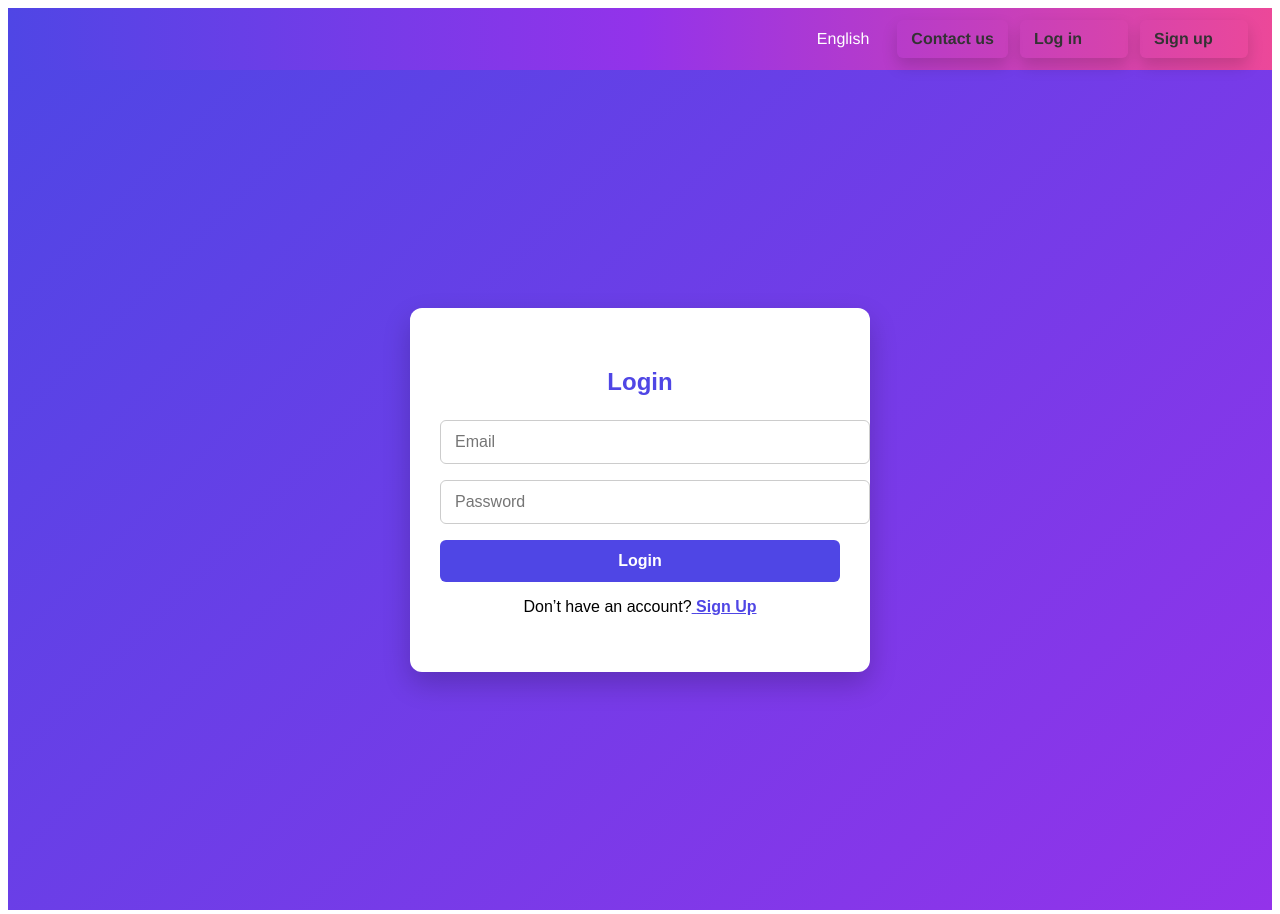
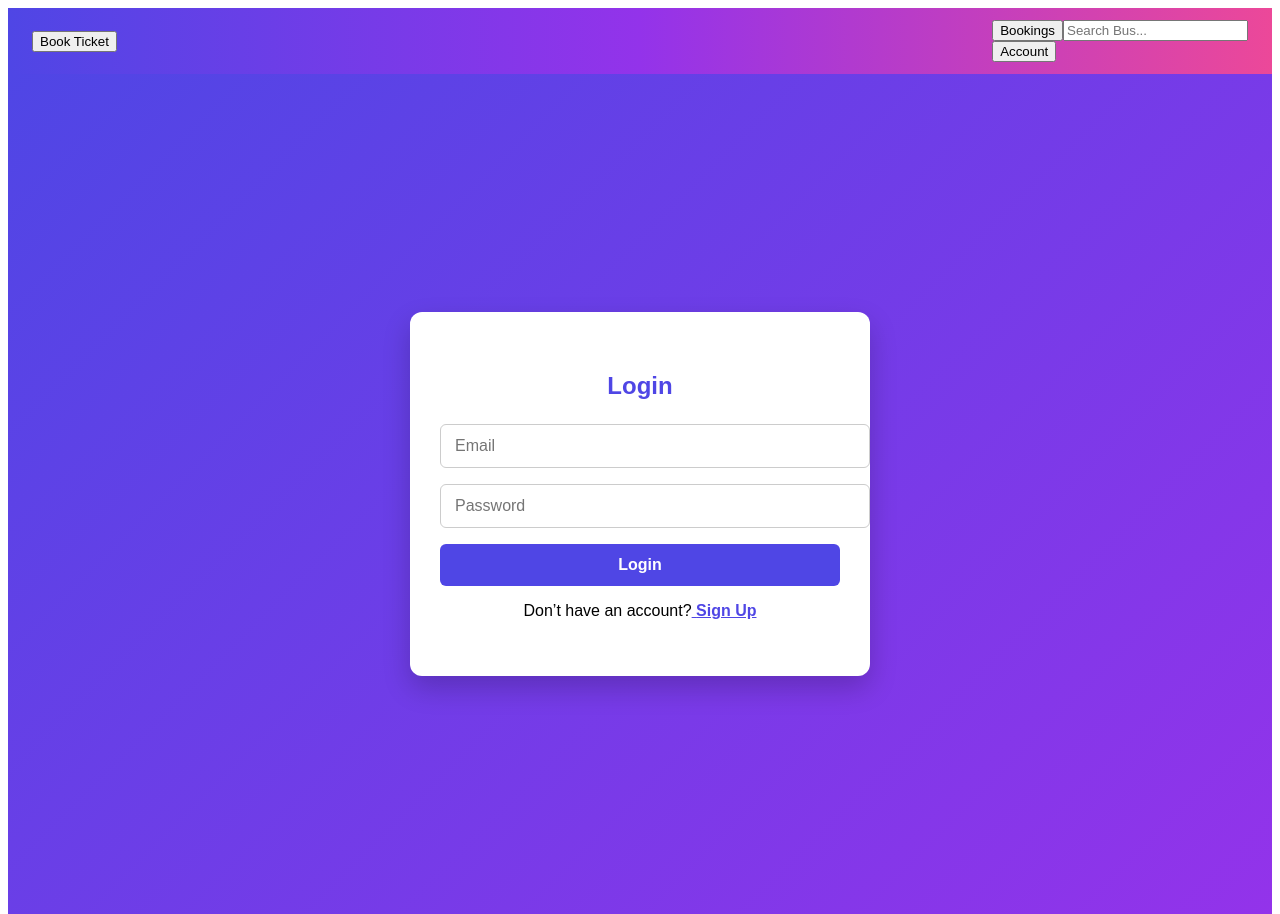
Before and after one commit to Mohitkumar2217/Bus_Transport, a React (Vite) app in the folder frontend/: page /login in a window 1280 px wide. Built offline with nearby package versions, Linux system fonts and the light colour scheme.

Commit message:
updated forntend

```diff
--- a/frontend/src/App.jsx
+++ b/frontend/src/App.jsx
@@ -1,20 +1,38 @@
-import React from "react";
+import React, { useRef, useState } from "react";
 import { BrowserRouter as Router, Routes, Route } from "react-router-dom";
 import Navbar from "./components/Navbar";
 import MapView from "./components/MapView";
 import BusList from "./components/BusList";
+import BookingForm from "./components/BookingForm";
+import Bookings from "./components/Bookings";
 import Login from "./components/Login";
 import Signup from "./components/Signup";
 import ProtectedRoute from "./components/ProtectedRoute";
-import AuthProvider from "./context/AuthContext";
+import AuthProvider, { AuthContext } from "./context/AuthContext";
 import "./App.css";
 import BannerImage from "./assets/banner.png"; // your banner image
 
 export default function App() {
+  const bookingRef = useRef(null);
+  const [bookings, setBookings] = useState([]);
+
+  // Called when user submits the booking form
+  const handleSearchBus = (bookingData) => {
+    // Here you can make API call to search bus or just add to bookings
+    setBookings((prev) => [...prev, bookingData]);
+    alert("Bus search submitted!");
+  };
+
+  const scrollToBooking = () => {
+    if (bookingRef.current) {
+      bookingRef.current.scrollIntoView({ behavior: "smooth" });
+    }
+  };
+
   return (
     <AuthProvider>
       <Router>
-        <Navbar />
+        <Navbar scrollToBooking={scrollToBooking} />
 
         <Routes>
           <Route path="/login" element={<Login />} />
@@ -34,6 +52,17 @@ export default function App() {
                   </div>
 
                   <main className="main">
+                    {/* Booking Form */}
+                    <section ref={bookingRef} className="booking-section">
+                      <BookingForm onSearch={handleSearchBus} />
+                    </section>
+
+                    {/* Bookings List */}
+                    <aside className="sidebar">
+                      <Bookings bookings={bookings} />
+                    </aside>
+
+                    {/* Map & Live Bus List */}
                     <section id="map" className="map-section">
                       <MapView />
                     </section>
--- a/frontend/src/components/BookingForm.jsx
+++ b/frontend/src/components/BookingForm.jsx
@@ -1,38 +1,49 @@
 import React, { useState, useContext } from "react";
-import axios from "axios";
 import { AuthContext } from "../context/AuthContext";
-import { API_URL } from "../config";
 
-export default function BookingForm({ bus }) {
-  const { token } = useContext(AuthContext);
-  const [seatNumber, setSeatNumber] = useState("");
-  const [message, setMessage] = useState("");
+export default function BookingForm({ onSearch }) {
+  const { user } = useContext(AuthContext);
+  const [from, setFrom] = useState("");
+  const [to, setTo] = useState("");
+  const [date, setDate] = useState("");
+  const [showAuthModal, setShowAuthModal] = useState(false);
 
-  const handleBooking = async (e) => {
-    e.preventDefault();
-    try {
-      const res = await axios.post(
-        `${API_URL}/api/booking/book`,
-        { busId: bus.id, routeId: bus.routeId, seatNumber },
-        { headers: { Authorization: `Bearer ${token}` } }
-      );
-      setMessage(res.data.message);
-    } catch (err) {
-      setMessage(err.response?.data?.message || "Booking failed");
+  const handleSearch = () => {
+    if (!user) {
+      setShowAuthModal(true);
+      return;
     }
+    onSearch({ from, to, date });
   };
 
   return (
-    <form onSubmit={handleBooking}>
+    <div className="booking-form">
+      <h2>Book Your Bus</h2>
       <input
-        type="number"
-        placeholder="Seat Number"
-        value={seatNumber}
-        onChange={(e) => setSeatNumber(e.target.value)}
-        required
+        type="text"
+        placeholder="From"
+        value={from}
+        onChange={(e) => setFrom(e.target.value)}
       />
-      <button type="submit">Book Seat</button>
-      {message && <p>{message}</p>}
-    </form>
+      <input
+        type="text"
+        placeholder="To"
+        value={to}
+        onChange={(e) => setTo(e.target.value)}
+      />
+      <input
+        type="date"
+        value={date}
+        onChange={(e) => setDate(e.target.value)}
+      />
+      <button onClick={handleSearch}>Search Bus</button>
+
+      {showAuthModal && (
+        <div className="auth-modal">
+          <p>Please login or signup to continue</p>
+          {/* You can insert Login / Signup component here */}
+        </div>
+      )}
+    </div>
   );
 }
--- /dev/null
+++ b/frontend/src/components/Bookings.jsx
@@ -0,0 +1,27 @@
+import React, { useContext } from "react";
+import { AuthContext } from "../context/AuthContext";
+
+export default function Bookings({ bookings }) {
+  const { user } = useContext(AuthContext);
+
+  if (!user) {
+    return <p>Please login to see your bookings.</p>;
+  }
+
+  if (!bookings || bookings.length === 0) {
+    return <p>No bookings found.</p>;
+  }
+
+  return (
+    <div className="bookings-list">
+      <h3>Your Bookings</h3>
+      <ul>
+        {bookings.map((b, i) => (
+          <li key={i}>
+            {b.from} → {b.to} | {b.date}
+          </li>
+        ))}
+      </ul>
+    </div>
+  );
+}
--- a/frontend/src/components/Navbar.css
+++ b/frontend/src/components/Navbar.css
@@ -12,106 +12,98 @@
   font-family: "Helvetica Neue", Arial, sans-serif;
 }
 
-/* Logo */
-.nav_header-left .nav_brand {
-  display: flex;
-  align-items: center;
-  text-decoration: none;
-  color: white;
-}
-
-.nav_logo svg {
-  height: 28px;
-  width: auto;
-}
-
-/* Header right section */
-.nav_header-right {
+/* Left side: Book Ticket */
+.nav_left {
   display: flex;
   align-items: center;
   gap: 16px;
 }
 
-/* Language dropdown */
-.nav_lang-dropdown {
+.nav_left .button-book {
+  background: white;
+  color: #4f46e5;
+  padding: 8px 16px;
+  border-radius: 4px;
+  font-weight: bold;
+  cursor: pointer;
+  transition: background 0.3s, color 0.3s;
+}
+
+.nav_left .button-book:hover {
+  background: #e5e7eb;
+}
+
+/* Right side: Bookings, Search, Account */
+.nav_right {
+  display: flex;
+  align-items: center;
+  gap: 12px;
+}
+
+.nav_right .nav_text-cta {
+  font-weight: bold;
+  padding: 8px 12px;
+  border-radius: 4px;
+  text-decoration: none;
+  color: white;
+  cursor: pointer;
+  transition: background 0.3s;
+}
+
+.nav_right .nav_text-cta:hover {
+  background: rgba(255,255,255,0.2);
+}
+
+/* Search input inside navbar */
+.nav_right .nav_search {
+  padding: 6px 12px;
+  border-radius: 4px;
+  border: none;
+  outline: none;
+}
+
+/* Account dropdown */
+.nav_account-dropdown {
   position: relative;
 }
 
-.nav_lang-toggle {
+.nav_account-toggle {
   cursor: pointer;
   padding: 6px 12px;
   border-radius: 4px;
-  transition: color 0.3s;
+  background: rgba(255,255,255,0.2);
+  transition: background 0.2s;
 }
 
-.nav_lang-toggle:hover {
-  background: rgba(255, 255, 255, 0.2);
+.nav_account-toggle:hover {
+  background: rgba(255,255,255,0.3);
 }
 
-.nav_lang-dd {
+.nav_account-dd {
   position: absolute;
   top: 36px;
   right: 0;
+  background: white;
   color: #333;
   border-radius: 6px;
-  overflow: hidden;
-  min-width: 80px;
+  min-width: 150px;
   box-shadow: 0 8px 16px rgba(0,0,0,0.15);
   display: flex;
   flex-direction: column;
   z-index: 100;
 }
 
-.nav_lang-dd a {
+.nav_account-dd button {
   padding: 10px 14px;
-  text-decoration: none;
-  color: #333;
-  transition: color 0.2s;
+  background: none;
+  border: none;
+  text-align: left;
+  cursor: pointer;
+  font-size: 14px;
 }
 
-.nav_lang-dd a:hover {
+.nav_account-dd button:hover {
   background: #f3f4f6;
-}
-
-/* Actions */
-.nav_control-actions {
-  display: flex;
-  align-items: center;
-  gap: 12px;
-}
-
-.nav_text-cta {
-  font-weight: bold;
-  color: #333;
-  border-radius: 6px;
-  overflow: hidden;
-  min-width: 80px;
-  box-shadow: 0 8px 16px rgba(0,0,0,0.15);
-  display: flex;
-  flex-direction: row;
-  padding: 10px 14px;
-  text-decoration: none;
-  color: #333;
-  transition: color 0.2s;
-  z-index: 100;
-}
-.nav_text-cta:hover {
-  background: #f3f4f6;
-}
-
-.button.is-nav {
-  background: white;
-  color: #4f46e5;
-  padding: 8px 16px;
-  border-radius: 4px;
-  font-weight: bold;
-  text-decoration: none;
-  transition: background 0.3s, color 0.3s;
-}
-
-.button.is-nav:hover {
-  background: #e5e7eb;
-  color: #4f46e5;
 }
 
 /* Hamburger menu toggle (mobile) */
@@ -161,9 +153,9 @@
   background: rgba(255,255,255,0.2);
 }
 
-/* Responsive */
+/* Responsive adjustments */
 @media (max-width: 768px) {
-  .nav_control-actions, .nav_control-language {
+  .nav_right, .nav_left {
     display: none;
   }
   .nav_control-menu-toggle {
--- a/frontend/src/components/Navbar.jsx
+++ b/frontend/src/components/Navbar.jsx
@@ -1,146 +1,87 @@
 import React, { useState, useContext } from "react";
-import { Link, useNavigate } from "react-router-dom";
 import { AuthContext } from "../context/AuthContext";
+import Login from "./Login";
+import Signup from "./Signup";
 import "./Navbar.css";
 
-export default function Navbar() {
-  const [menuOpen, setMenuOpen] = useState(false);
-  const [langOpen, setLangOpen] = useState(false);
-  const [language, setLanguage] = useState("English");
-
+export default function Navbar({ scrollToBooking }) {
   const { user, logout } = useContext(AuthContext);
-  const navigate = useNavigate();
+  const [showAccountMenu, setShowAccountMenu] = useState(false);
+  const [showAuthModal, setShowAuthModal] = useState(null); // "login" | "signup"
 
   const handleLogout = () => {
-    logout(); // clears token + user
-    navigate("/login"); // redirect after logout
+    logout();
+    setShowAccountMenu(false);
   };
 
   return (
-    <nav className="nav_header">
-      {/* Left: Logo */}
-      <div className="nav_header-left">
-        <Link to="/" className="nav_brand">
-          <div className="nav_logo">
-            {/* Replace with your SVG or logo */}
-            <svg width="126" height="28" viewBox="0 0 126 28" fill="none"></svg>
-          </div>
-        </Link>
+    <nav className="navbar">
+      <div className="navbar-left">
+        <button className="btn-book-ticket" onClick={scrollToBooking}>
+          Book Ticket
+        </button>
       </div>
 
-      {/* Right: Language selector & actions */}
-      <div className="nav_header-right">
-        {/* Language selector */}
-        <div className="nav_control-language">
-          <div className="nav_lang-dropdown">
-            <div
-              className="nav_lang-toggle"
-              onClick={() => setLangOpen(!langOpen)}
-            >
-              {language}
+      <div className="navbar-right">
+        {/* Bookings */}
+        <button
+          className="btn-bookings"
+          onClick={() => scrollToBooking("bookings")}
+        >
+          Bookings
+        </button>
+
+        {/* Search Bar */}
+        <input
+          type="text"
+          placeholder="Search Bus..."
+          className="navbar-search"
+        />
+
+        {/* Account */}
+        <div className="account-container">
+          <button
+            className="btn-account"
+            onClick={() => setShowAccountMenu(!showAccountMenu)}
+          >
+            {user ? user.username : "Account"}
+          </button>
+
+          {showAccountMenu && (
+            <div className="account-menu">
+              {user ? (
+                <>
+                  <button>Profile</button>
+                  <button>Privacy</button>
+                  <button onClick={handleLogout}>Logout</button>
+                  <button>Information</button>
+                </>
+              ) : (
+                <>
+                  <button onClick={() => setShowAuthModal("login")}>
+                    Login
+                  </button>
+                  <button onClick={() => setShowAuthModal("signup")}>
+                    Signup
+                  </button>
+                </>
+              )}
             </div>
-            {langOpen && (
-              <nav className="nav_lang-dd">
-                <button
-                  onClick={() => {
-                    setLanguage("English");
-                    setLangOpen(false);
-                  }}
-                  className="nav_lang-text"
-                >
-                  English
-                </button>
-                <button
-                  onClick={() => {
-                    setLanguage("日本語");
-                    setLangOpen(false);
-                  }}
-                  className="nav_lang-text"
-                >
-                  日本語
-                </button>
-              </nav>
-            )}
-          </div>
-        </div>
-
-        {/* Actions */}
-        <div className="nav_control-actions">
-          <Link to="/contact" className="nav_text-cta">
-            Contact us
-          </Link>
-
-          {user ? (
-            <>
-              <span className="nav_welcome">Welcome, {user.username || user.name}</span>
-              <Link to="/dashboard" className="nav_text-cta">
-                Dashboard
-              </Link>
-              <button onClick={handleLogout} className="nav_text-cta">
-                Logout
-              </button>
-            </>
-          ) : (
-            <>
-              <Link to="/login" className="nav_text-cta">
-                Log in
-              </Link>
-              <Link to="/signup" className="nav_text-cta button">
-                Sign up
-              </Link>
-            </>
           )}
-        </div>
-
-        {/* Mobile menu toggle */}
-        <div className="nav_control-menu-toggle">
-          <button
-            onClick={() => setMenuOpen(!menuOpen)}
-            className="nav_menu-toggle"
-          >
-            <div className="nav_menu-toggle-bar is-top"></div>
-            <div className="nav_menu-toggle-bar is-middle"></div>
-            <div className="nav_menu-toggle-bar is-bottom"></div>
-          </button>
         </div>
       </div>
 
-      {/* Mobile menu links */}
-      {menuOpen && (
-        <div className="mobile-menu">
-          <Link to="/" onClick={() => setMenuOpen(false)}>
-            Map
-          </Link>
-          <Link to="/" onClick={() => setMenuOpen(false)}>
-            Buses
-          </Link>
-          <Link to="/about" onClick={() => setMenuOpen(false)}>
-            About
-          </Link>
-          {user ? (
-            <>
-              <Link to="/dashboard" onClick={() => setMenuOpen(false)}>
-                Dashboard
-              </Link>
-              <button
-                onClick={() => {
-                  handleLogout();
-                  setMenuOpen(false);
-                }}
-              >
-                Logout
-              </button>
-            </>
-          ) : (
-            <>
-              <Link to="/login" onClick={() => setMenuOpen(false)}>
-                Log in
-              </Link>
-              <Link to="/signup" onClick={() => setMenuOpen(false)}>
-                Sign up
-              </Link>
-            </>
-          )}
+      {/* Modal for Login/Signup */}
+      {showAuthModal === "login" && (
+        <div className="auth-modal">
+          <Login />
+          <button onClick={() => setShowAuthModal(null)}>Close</button>
+        </div>
+      )}
+      {showAuthModal === "signup" && (
+        <div className="auth-modal">
+          <Signup />
+          <button onClick={() => setShowAuthModal(null)}>Close</button>
         </div>
       )}
     </nav>
```
